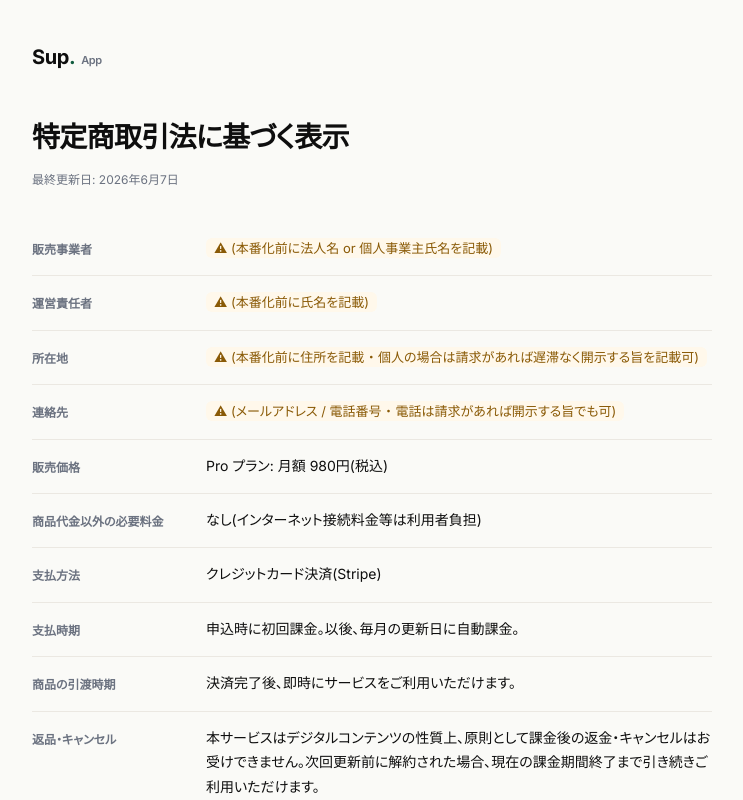
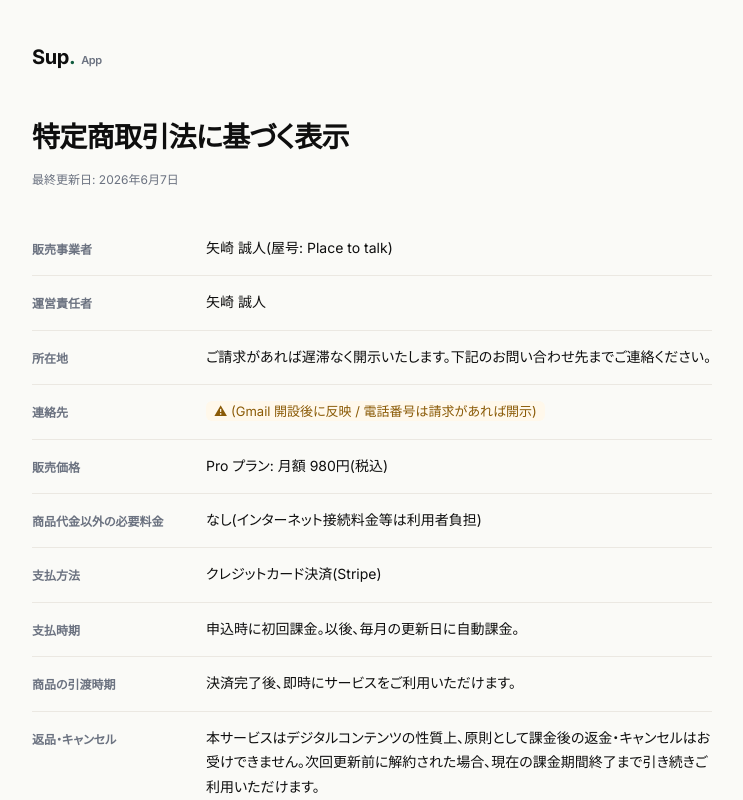
Before and after one commit to mysk123/sup-app, a Next.js app: page /tokushoho in a window 1280 px wide. Shown: the top 800 px of the page, without its empty margins (268-1011 px from the left). Built offline with nearby package versions, Linux system fonts and the light colour scheme.

Commit message:
tokushoho: fill in 販売事業者・運営責任者・所在地 (連絡先 pending Gmail)

```diff
--- a/app/tokushoho/page.tsx
+++ b/app/tokushoho/page.tsx
@@ -20,24 +20,18 @@ export default function TokushohoPage() {
       lastUpdated="2026年6月7日"
     >
       <Row label="販売事業者">
-        <Placeholder>
-          (本番化前に法人名 or 個人事業主氏名を記載)
-        </Placeholder>
+        矢崎 誠人(屋号: Place to talk)
       </Row>
 
-      <Row label="運営責任者">
-        <Placeholder>(本番化前に氏名を記載)</Placeholder>
-      </Row>
+      <Row label="運営責任者">矢崎 誠人</Row>
 
       <Row label="所在地">
-        <Placeholder>
-          (本番化前に住所を記載 ・ 個人の場合は請求があれば遅滞なく開示する旨を記載可)
-        </Placeholder>
+        ご請求があれば遅滞なく開示いたします。下記のお問い合わせ先までご連絡ください。
       </Row>
 
       <Row label="連絡先">
         <Placeholder>
-          (メールアドレス / 電話番号 ・ 電話は請求があれば開示する旨でも可)
+          (Gmail 開設後に反映 / 電話番号は請求があれば開示)
         </Placeholder>
       </Row>
 
```
